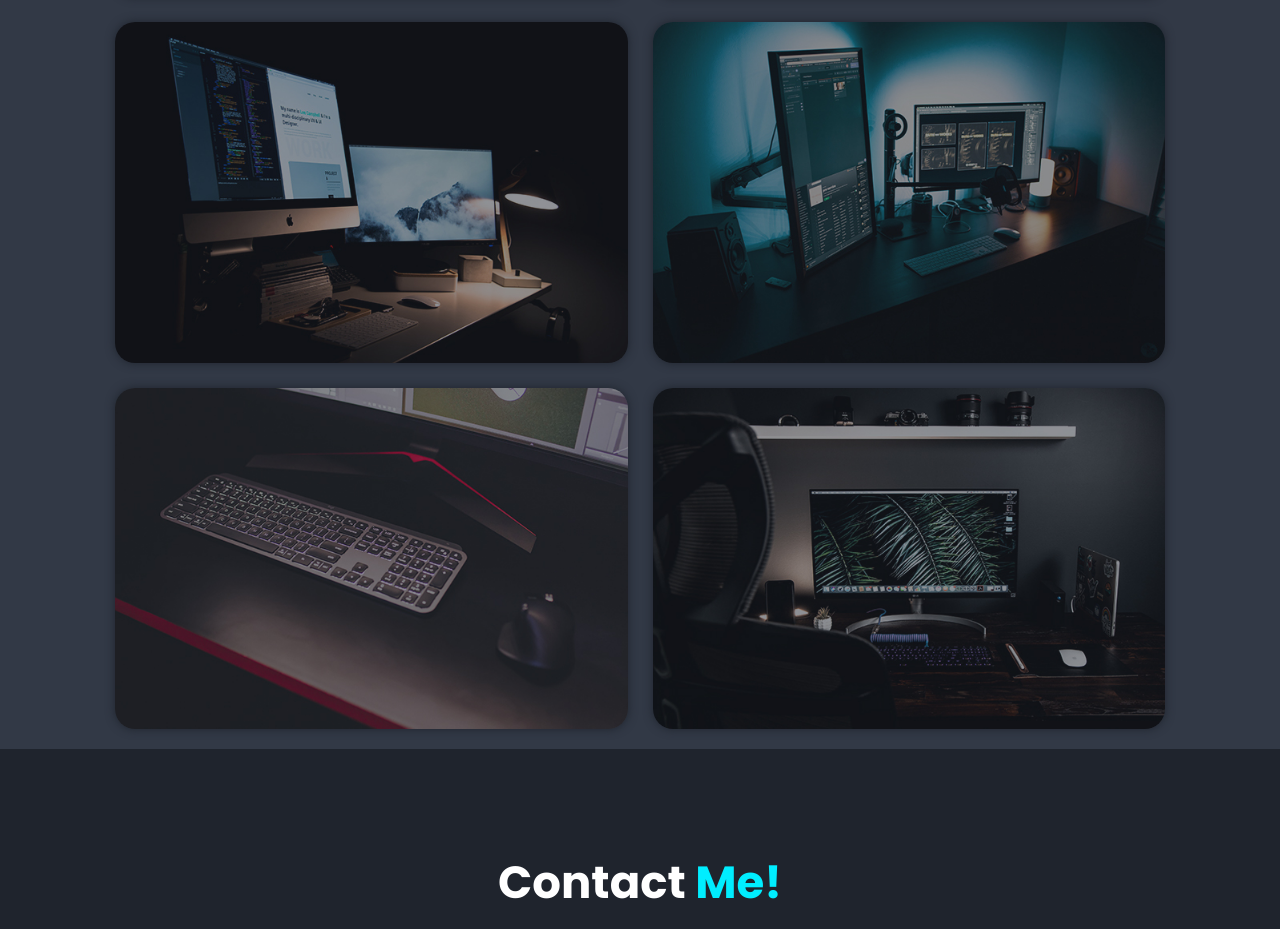
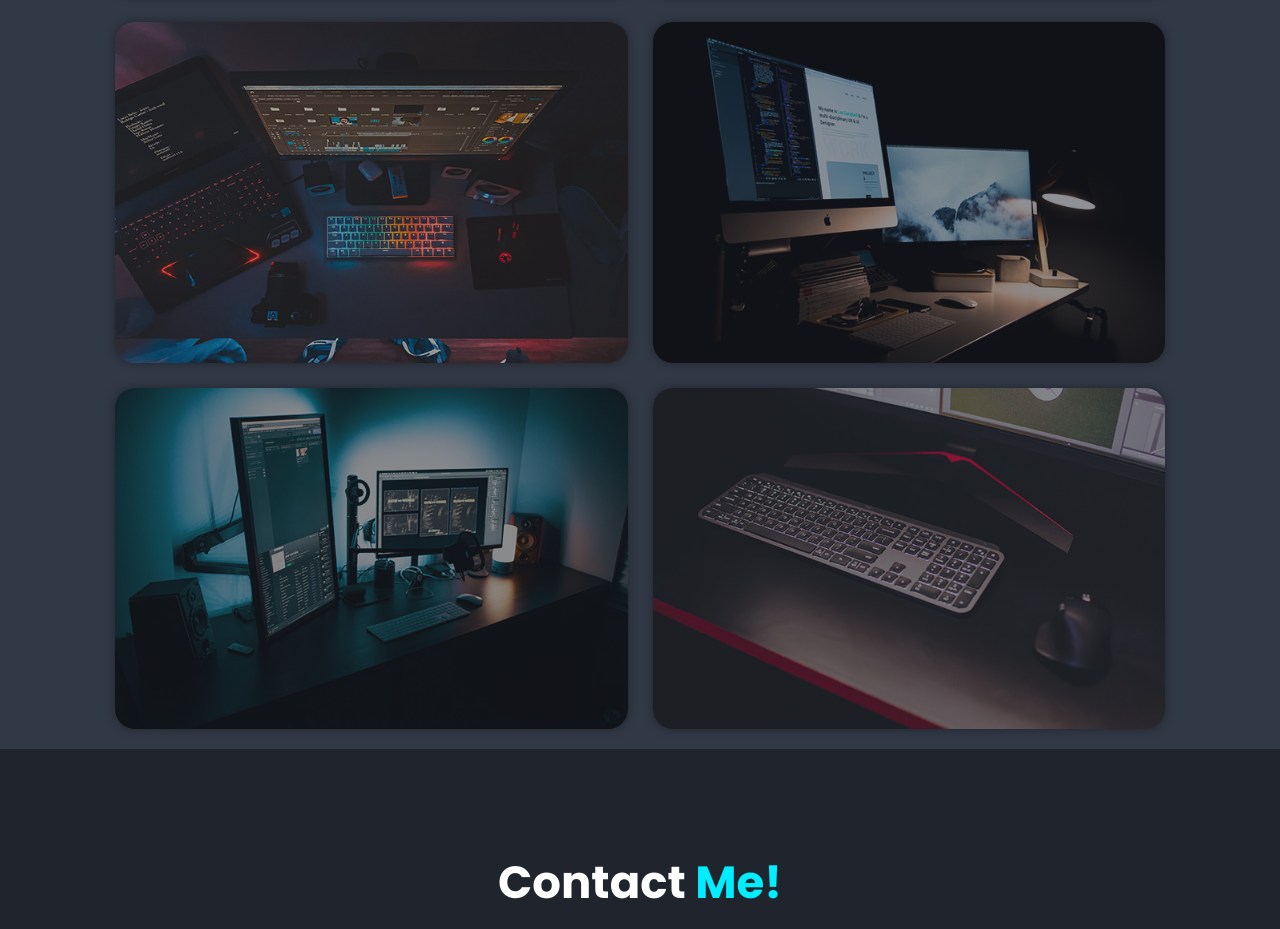
Before and after one commit to varunv22/varunv22.github.io, a plain HTML site: page index.html in a window 1280 px wide. Shown: the part 2952-3881 px from the top of the page. Drawn offline with nearby package versions, Linux system fonts and the light colour scheme.

Commit message:
resume and shoulderme

```diff
--- a/index.html
+++ b/index.html
@@ -86,6 +86,14 @@
       <h2 class="heading">My <span>Projects</span></h2>
       <div class="projects-container">
         <div class="projects-box">
+          <img src="images/portfolio4.jpg" alt="">
+          <div class="projects-layer">
+            <h4>ShoulderMe</h4>
+            <a href="https://github.com/varunv22/ShoulderMe" target="_blank"><i class='bx bx-link-external'></i></a>
+          </div>
+        </div>
+
+        <div class="projects-box">
           <img src="images/portfolio5.jpg" alt="">
           <div class="projects-layer">
             <h4>Slide</h4>
@@ -125,14 +133,6 @@
             <a href="https://github.com/varunv22/NetPhlix" target="_blank"><i class='bx bx-link-external'></i></a>
           </div>
         </div>
-
-        <div class="projects-box">
-          <img src="images/portfolio4.jpg" alt="">
-          <div class="projects-layer">
-            <h4>Wordle</h4>
-            <a href="https://github.com/varunv22/Wordle" target="_blank"><i class='bx bx-link-external'></i></a>
-          </div>
-        </div>
       </div>
     </section>
     <!-- contact section design -->
```
Also changed, not shown: 2 other files.
